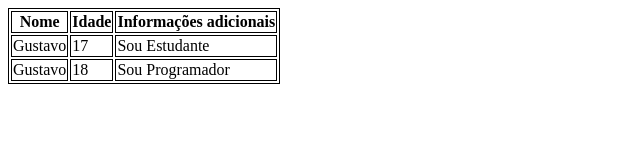
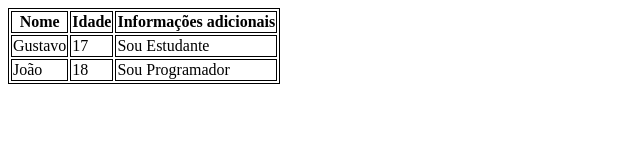
Before and after one commit to gustavo-gsilva/aula-de-tabelas, a plain HTML site: page index.html in a window 1280 px wide. Shown: the full height of the page, 0-640 px from the left. Drawn offline with Linux system fonts and the light colour scheme.

Commit message:
Mudando Gustavo para João

```diff
--- a/index.html
+++ b/index.html
@@ -23,7 +23,7 @@
         <td>17</td>
         <td>Sou Estudante</td>
         <tr>
-            <td>Gustavo</td>
+            <td>João</td>
             <td>18</td>
             <td>Sou Programador</td>
         </tr>
```
